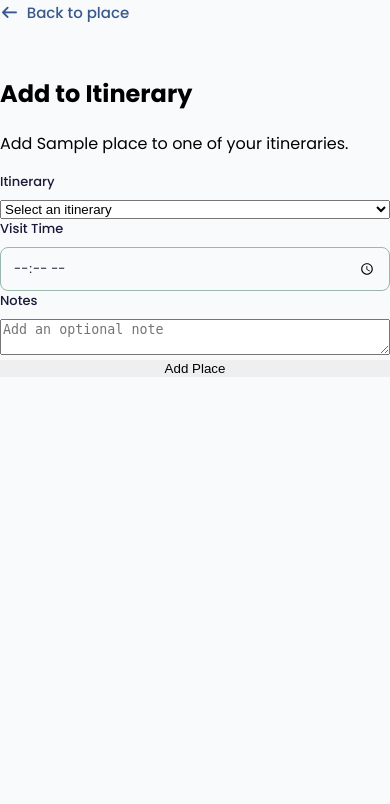
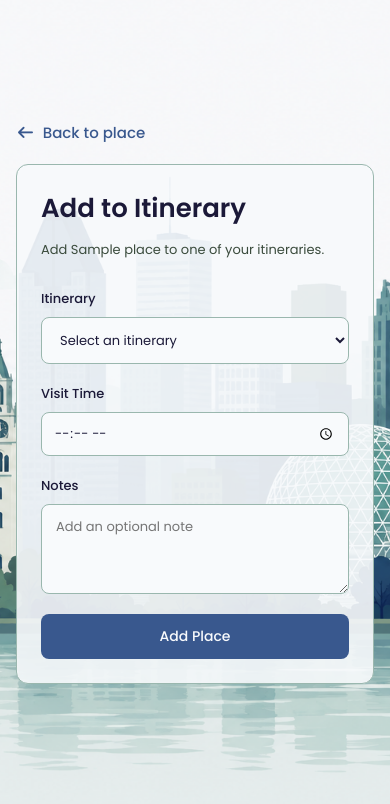
Before and after one commit to saiabbirame/582-32W-VA, a Flask app: page /places/1/add in a window 390 px wide. Shown: the part 88-892 px from the top of the page. Before the commit the page ends 465 px from the top, so only its background shows below. Run offline with Flask 3, Linux system fonts and the light colour scheme; a user stored in the database is signed in; tables that the repository leaves empty hold one stand-in row (values such as "Sample post"); some libraries are stand-ins or nearby versions.

Commit message:
Style Add to Itinerary page

```diff
--- a/code/static/css/style.css
+++ b/code/static/css/style.css
@@ -496,10 +496,97 @@ body{
 }
 
 /* ADD PLACE */
+.add-place-page{
+    display: flex;
+    align-items: center;
+    justify-content: center;
+    padding: 48px 24px;
+    min-height: calc(100vh - 88px);
+    background-image: url("../images/montreal_skyline.png");
+    background-size: cover;
+    background-position: center;
+    background-repeat: no-repeat;
+}
+
+.add-place-container{
+    width: 100%;
+    padding: 40px;
+    border: 1px solid #9AB7AE;
+    border-radius: 12px;
+    background-color: rgba(248, 250, 252, 0.9);
+    box-sizing: border-box;
+}
+
+.add-place-container h1{
+    margin: 0 0 12px;
+    color: #1B1938;
+    font-size: 32px;
+    font-weight: 600;
+}
+
+.add-place-description{
+    margin: 0 0 28px;
+    color: #3A4B3C;
+    font-size: 15px;
+    line-height: 1.6;
+}
+
+.add-place-container form{
+    display: flex;
+    flex-direction: column;
+    gap: 20px;
+}
+
+.add-place-container select,
+.add-place-container textarea{
+    width: 100%;
+    box-sizing: border-box;
+    padding: 12px 14px;
+    border: 1px solid #9AB7AE;
+    border-radius: 8px;
+    background-color: #F8FAFC;
+    color: #1B1938;
+    font-family: "Poppins", sans-serif;
+    font-size: 14px;
+    outline: none;
+}
+
+.add-place-container select:focus,
+.add-place-container textarea:focus{
+    border: 1px solid #3A4B3C;
+}
+
+.add-place-container textarea{
+    min-height: 90px;
+    resize: vertical;
+}
+
 .add-place-submit{
     align-self: flex-start;
+    padding: 12px 20px;
     border: none;
+    border-radius: 8px;
+    background-color: #39588E;
+    color: #F8FAFC;
+    font-family: "Poppins", sans-serif;
+    font-size: 15px;
+    font-weight: 500;
     cursor: pointer;
+    transition: 0.3s ease;
+}
+
+.add-place-submit:hover{
+    background-color: #1B1938;
+}
+
+.add-place-wrapper{
+    width: 100%;
+    max-width: 600px;
+}
+
+.add-place-wrapper .back-link{
+    display: inline-flex;
+    margin-bottom: 20px;
 }
 
 /* BROWSE PLACES */
@@ -1193,6 +1280,27 @@ body{
         gap: 16px;
     }
 
+/* ADD PLACE */
+.add-place-page{
+    padding: 32px 24px;
+}
+
+.add-place-wrapper{
+    max-width: 560px;
+}
+
+.add-place-container{
+    padding: 32px;
+}
+
+.add-place-container h1{
+    font-size: 28px;
+}
+
+.add-place-description{
+    font-size: 14px;
+}
+
 /* BROWSE PLACES */
     .places-page{
         padding: 32px 24px;
@@ -1286,8 +1394,34 @@ body{
     }
 
 /* ADD PLACE */
+    .add-place-page{
+        padding: 24px 16px;
+    }
+
+    .add-place-wrapper{
+        max-width: 100%;
+    }
+
+    .add-place-container{
+        padding: 24px;
+    }
+
+    .add-place-container h1{
+        font-size: 26px;
+    }
+
+    .add-place-description{
+        font-size: 13px;
+    }
+
+    .add-place-container select,
+    .add-place-container textarea{
+        font-size: 13px;
+    }
+
     .add-place-submit{
         width: 100%;
+        font-size: 14px;
     }
 
 /* BROWSE PLACES */
--- a/code/templates/add_place.html
+++ b/code/templates/add_place.html
@@ -4,6 +4,7 @@
 
 {% block content %}
 <section class="add-place-page">
+    <div class="add-place-wrapper">
         <a href="{{ url_for('place_details', place_id=place.id) }}" class="back-link">
             <i class="fa-solid fa-arrow-left"></i>
             Back to place
@@ -60,5 +61,6 @@
                 </button>
             </form>
         </div>
+    </div>
 </section>
 {% endblock %}
```
Lines whose indentation alone changed are shown as unchanged.
